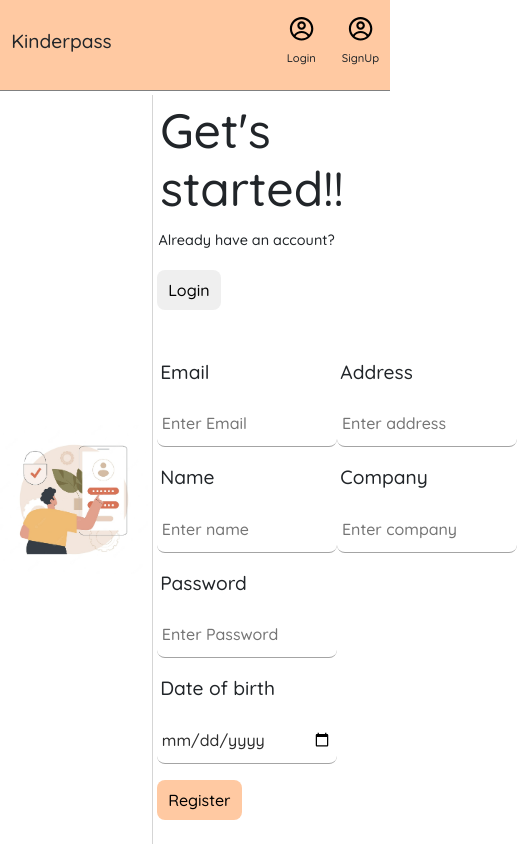
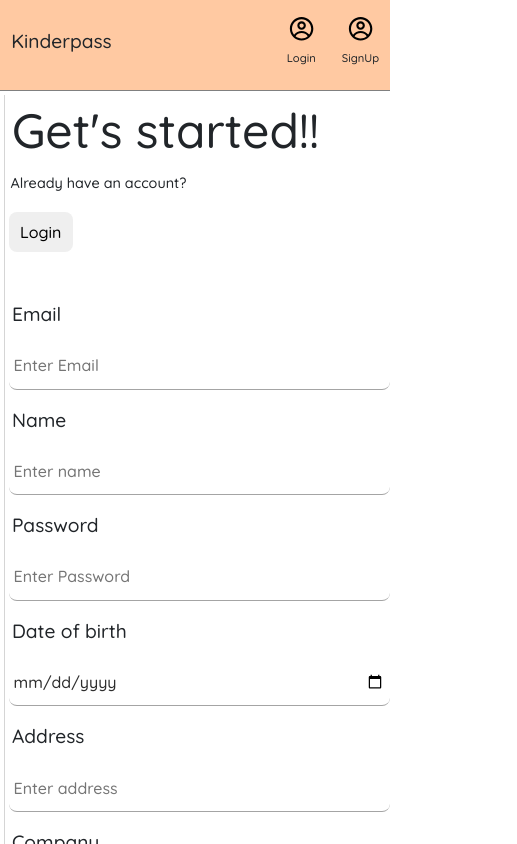
Before and after one commit to poojavishnoi/kinderpass-assignment, a React (Create React App) app: page / in a window 390 px wide. Shown: the top 844 px of the page, 517 px wide, since content can reach past the window. Built offline with nearby package versions, Linux system fonts and the light colour scheme.

Commit message:
made signup/login page responsive

```diff
--- a/src/style/signup.css
+++ b/src/style/signup.css
@@ -61,6 +61,9 @@
 }
 
 @media only screen and (max-width: 600px) {
+  .signup-main-container{
+    min-width: 100%;
+  }
 
   .signup_container{
     display: block;
@@ -75,6 +78,12 @@
     margin: 0 0 5rem 0;
   }
 
+  .signup_form{
+    flex-wrap: nowrap;
+    width: 100%;
+    max-height: none;
+  }
+
   .signup_form input{
     width: 100%;
     color: rgb(46, 46, 46);
```
